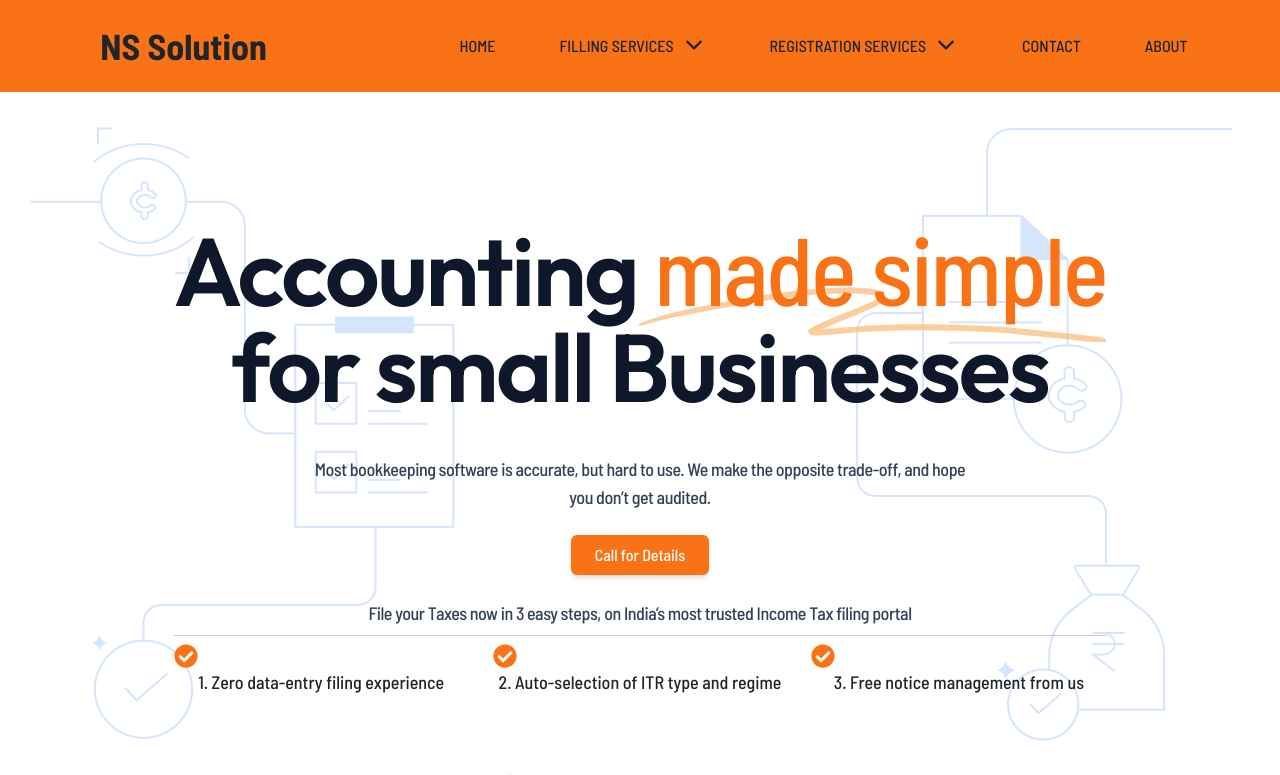
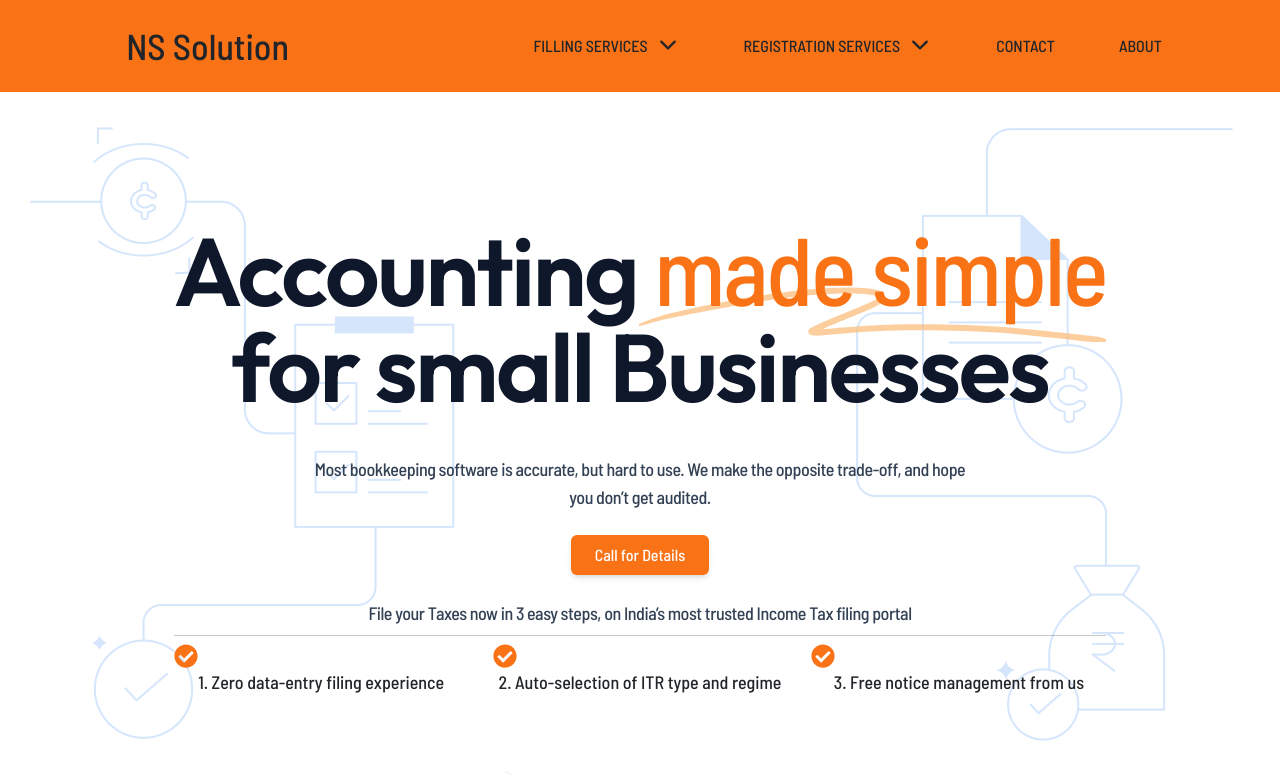
Before and after one commit to USToLA-999/NS-Solution, a React (Vite) app: page / in a window 1280 px wide. Shown: the top 775 px of the page. Built offline with nearby package versions, Linux system fonts and the light colour scheme.

Commit message:
setting up nav again

```diff
--- a/src/components/Navbars.jsx
+++ b/src/components/Navbars.jsx
@@ -14,21 +14,25 @@ const Navbars = () => {
     <nav className="">
         <div className="flex items-center font-medium justify-around">
             <div className="z-50 p-4 md:w-auto w-full flex justify-between ">
-                <span className="text-4xl font-bold ">NS Solution</span>
+                <span className="text-4xl font-bold ">
+                    <Link to='/' >
+                         NS Solution
+                    </Link>
+                    </span>
                 <div className="text-3xl md:hidden" onClick={()=>setOpen(!open)}>
                 <ion-icon name={`${open ? "close" : "menu"}`}></ion-icon>
                 </div>
             </div>
             <ul className="md:flex hidden uppercase items-center gap-8 font-[poppins] ">
-                <li>
+                {/* <li>
                     <Link to="/" className="py-7 px-3 inline-block">Home</Link>
-                </li>
+                </li> */}
                 <NavLinks/>
                 <li>
-                    <Link to="/Contact" className="py-7 px-3 inline-block ">Contact</Link>
+                    <Link to="/contact" className="py-7 px-3 inline-block ">Contact</Link>
                 </li>
                 <li>
-                    <Link to="/About" className="py-7 px-3 inline-block">About</Link>
+                    <Link to="/about" className="py-7 px-3 inline-block">About</Link>
                 </li>
             </ul>
             {/*mobile nav*/ }
@@ -36,15 +40,15 @@ const Navbars = () => {
                     md:hidden absolute bg-orange-400 z-10  w-full h-85 top-0 py-24 pl-4
                     duration-500 ${open ? "left-0" : "left-[-100%]"}
                 `}>
-                <li>
+                {/* <li>
                     <Link to="/" className="py-7 px-3 inline-block border-b">Home</Link>
-                </li>
+                </li> */}
                 <NavLinks/>
                 <li>
-                    <Link to="/Contact" className="py-7 px-3 inline-block border-b ">Contact</Link>
+                    <Link to="/contact" className="py-7 px-3 inline-block border-b ">Contact</Link>
                 </li>
                 <li>
-                    <Link to="/About" className="py-7 px-3 inline-block border-b">About</Link>
+                    <Link to="/about" className="py-7 px-3 inline-block border-b">About</Link>
                 </li>
             </ul>
         </div>
```
